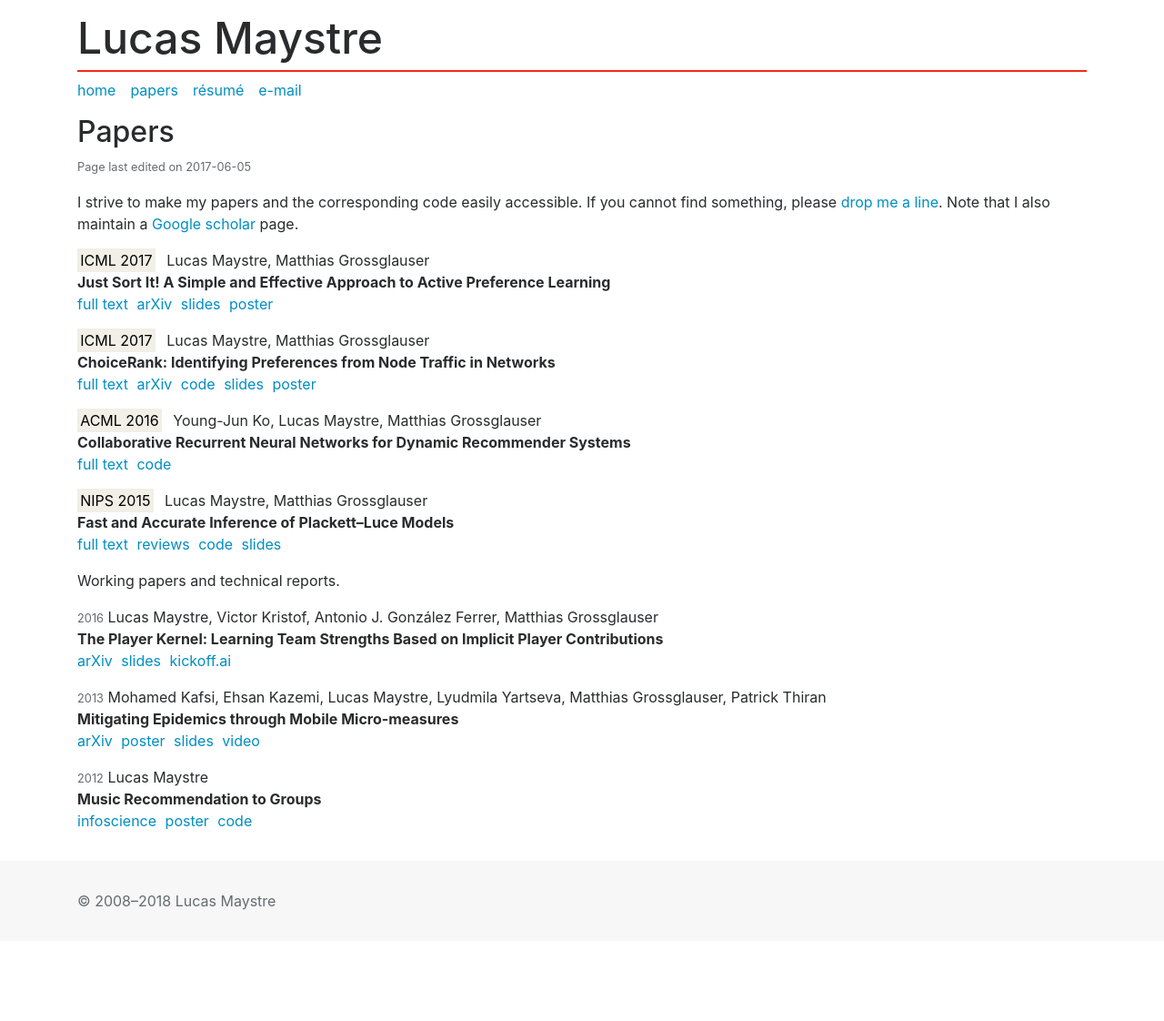
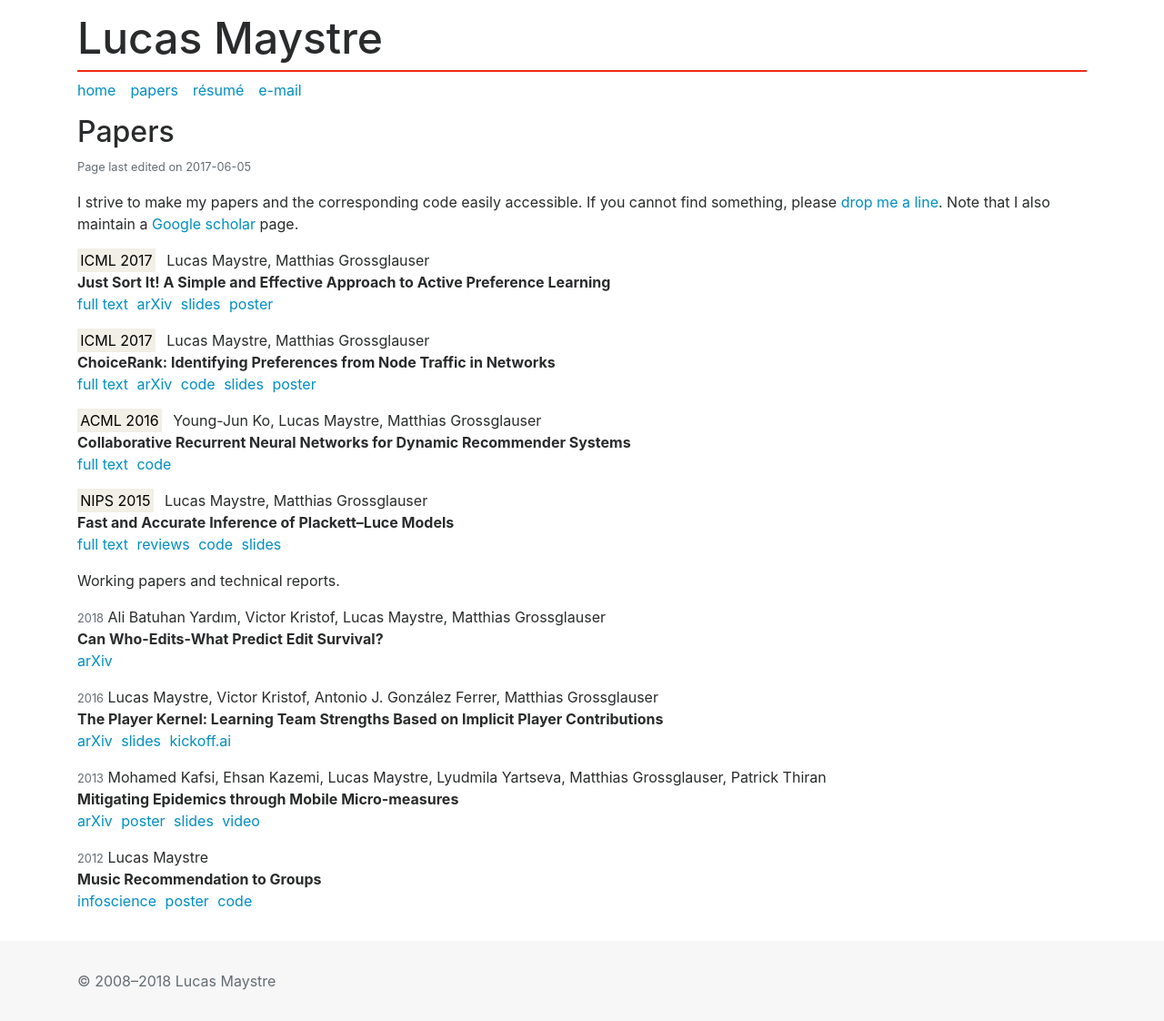
Before and after one commit to lucasmaystre/lum-web, a Jekyll site: the page built from papers.html, in a window 1280 px wide. Shown: the whole page at 91% size. Built offline with Jekyll 4.4.1, drawn with Linux system fonts in a browser that asks for light colours; before the commit the page ends 1034 px from its top, so only the background shows below that.

```diff
--- a/papers.html
+++ b/papers.html
@@ -63,6 +63,15 @@
 <p>Working papers and technical reports.<p>
 
 <div class="paper">
+  <small class="text-muted">2018</small>
+  Ali Batuhan Yardım, Victor Kristof, Lucas Maystre, Matthias Grossglauser<br>
+  <strong>Can Who-Edits-What Predict Edit Survival?</strong> <br>
+  <ul class="list-inline">
+    <li class="list-inline-item"><a href="https://arxiv.org/abs/1801.04159">arXiv</a></li>
+  </ul>
+</div>
+
+<div class="paper">
   <small class="text-muted">2016</small>
   Lucas Maystre, Victor Kristof, Antonio J. González Ferrer, Matthias Grossglauser<br>
   <strong>The Player Kernel: Learning Team Strengths Based on Implicit Player Contributions</strong> <br>
```
